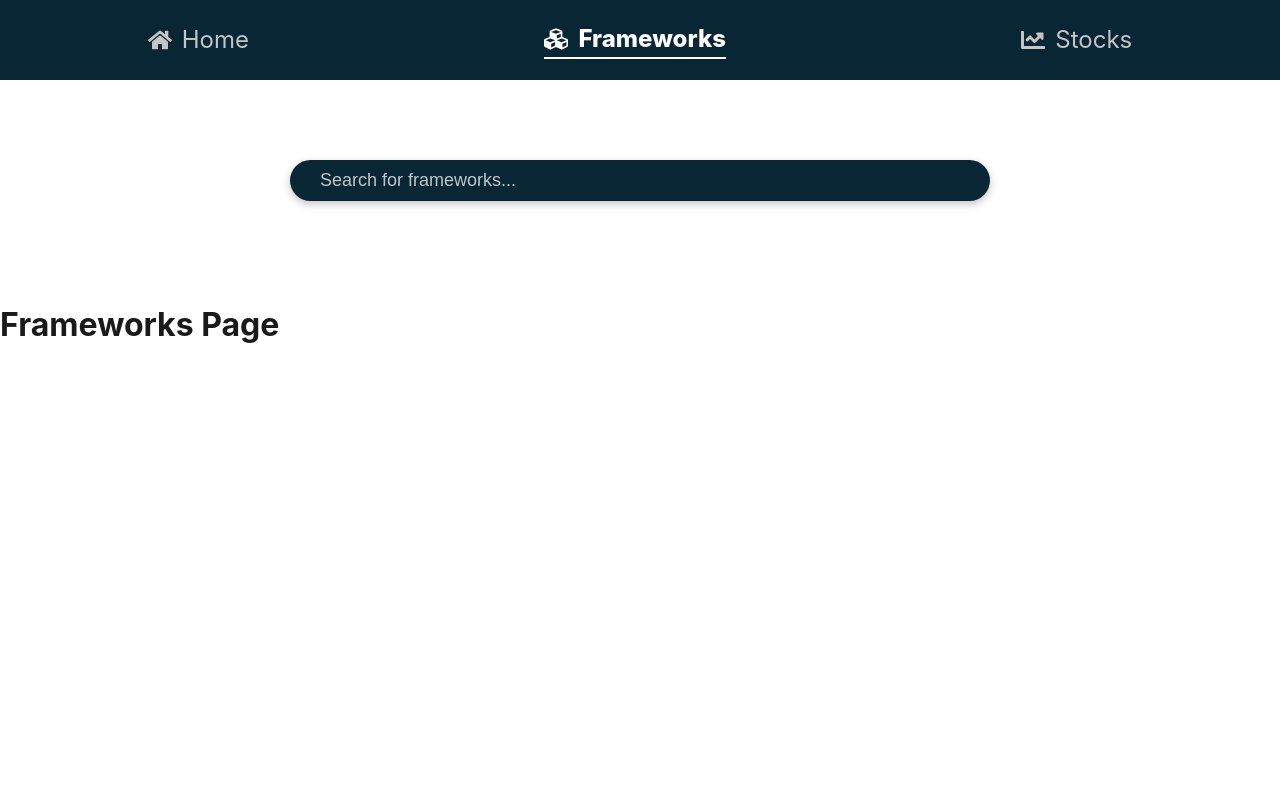
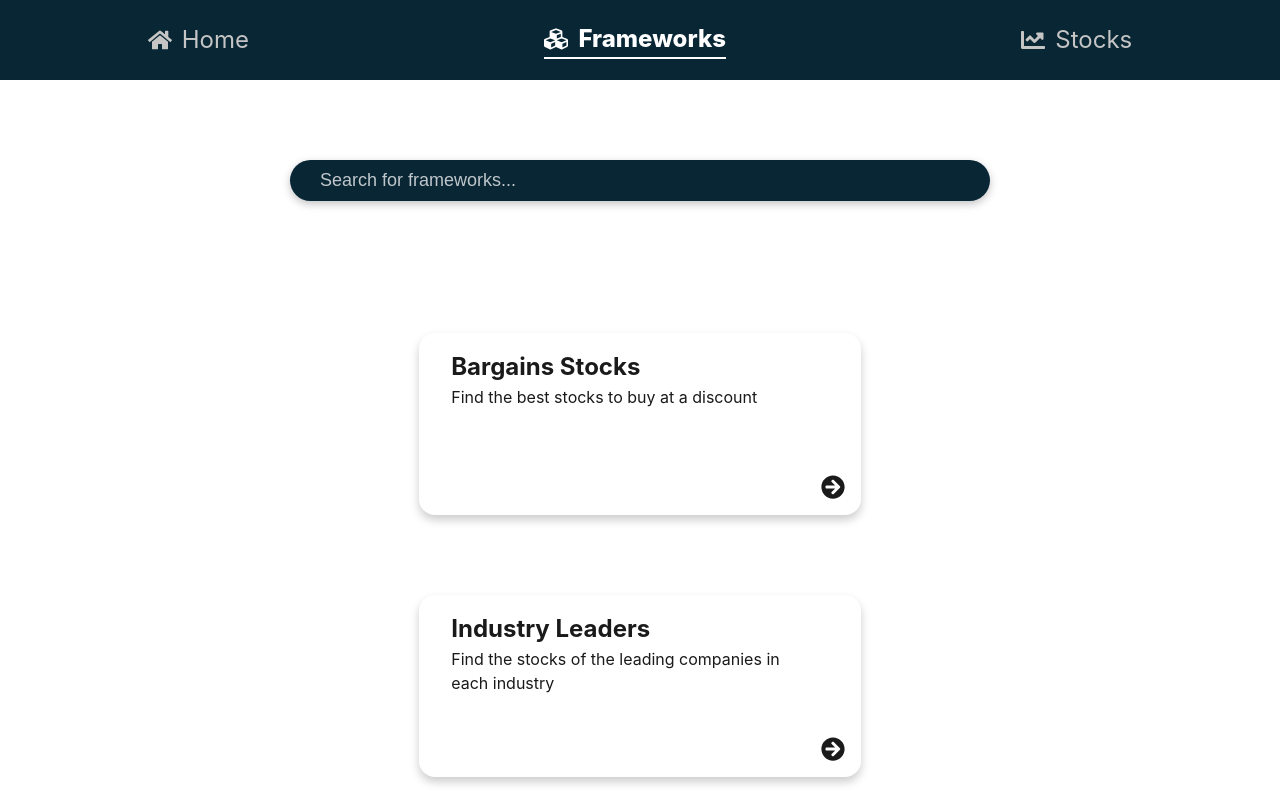
Before and after one commit to kai-com-trying/decado, a React (Vite) app: page /frameworks in a window 1280 px wide. Shown: the top 800 px of the page. Built offline with nearby package versions, Linux system fonts and the light colour scheme; no server answers.

Commit message:
Added structure for frameworks page

```diff
--- a/src/components/layout/Frameworks/FrameworkTile/FrameworkTile.jsx
+++ b/src/components/layout/Frameworks/FrameworkTile/FrameworkTile.jsx
@@ -0,0 +1,19 @@
+import React from 'react'
+import { FaArrowCircleRight } from "react-icons/fa";
+import styles from './FrameworkTile.module.css'
+
+const FrameworkTile = ({ framework }) => {
+  return (
+    <div className={styles.frameworkTile}>
+        <div className={styles.titleDescription}>
+            <h2>{framework.name}</h2>
+            <p>{framework.description}</p>
+        </div>
+        <div className={styles.arrow}>
+            <FaArrowCircleRight />
+        </div>
+    </div>
+  )
+}
+
+export default FrameworkTile
--- a/src/components/layout/Frameworks/FrameworkTile/FrameworkTile.module.css
+++ b/src/components/layout/Frameworks/FrameworkTile/FrameworkTile.module.css
@@ -0,0 +1,48 @@
+.frameworkTile{
+    display: flex;
+    justify-content: space-between;
+    align-items: stretch;
+    width: 40%;
+    max-width: 500px;
+    height: 100%;
+    min-height: 150px;
+    padding: 1rem;
+    border-radius: 1rem;
+    background-color: var(--color-primary);
+    color: var(--color-white);
+    transition: all 0.3s;
+    cursor: pointer;
+    box-shadow: 0 5px 10px rgba(0,0,0,0.2);
+    margin: 2rem;
+}
+
+.frameworkTile:hover{
+    transform: translateY(-5px);
+    box-shadow: 0 10px 20px rgba(0,0,0,0.2);
+}
+
+.frameworkTile:active {
+    transform: translateY(2px);
+    box-shadow: 0 3px 6px rgba(0,0,0,0.2);
+}
+
+.titleDescription{
+    display: flex;
+    flex-direction: column;
+    align-items: start;
+    justify-content: start;
+    margin: 0 1rem;
+}
+
+.titleDescription h2, p{
+    margin: 0;
+}
+
+.arrow{
+    margin-left: auto;
+    font-size: 1.5rem;
+    height: 100%;
+    display: flex;
+    align-self: flex-end;
+    align-items: center;
+}
--- a/src/components/layout/Frameworks/FrameworksList/FrameworksList.jsx
+++ b/src/components/layout/Frameworks/FrameworksList/FrameworksList.jsx
@@ -0,0 +1,16 @@
+import React from 'react'
+import { frameworks } from '../../../../api/frameworks'
+import FrameworkTile from '../FrameworkTile/FrameworkTile'
+import styles from './FrameworksList.module.css'
+
+const FrameworksList = () => {
+  return (
+    <div className={styles.frameworksList}>
+        {frameworks.map((framework, index) => (
+            <FrameworkTile key={index} framework={framework} />
+        ))}
+    </div>
+  )
+}
+
+export default FrameworksList
--- a/src/components/layout/Frameworks/FrameworksList/FrameworksList.module.css
+++ b/src/components/layout/Frameworks/FrameworksList/FrameworksList.module.css
@@ -0,0 +1,10 @@
+.frameworksList {
+    display: flex;
+    flex-wrap: wrap;
+    justify-content: center;
+    margin-top: 2rem;
+    gap: 1rem;
+    width: 80vw;
+    max-width: 1200px;
+    margin: 0 auto;
+}
--- a/src/pages/FrameworksPage/FrameworksPage.jsx
+++ b/src/pages/FrameworksPage/FrameworksPage.jsx
@@ -1,6 +1,7 @@
 import React from 'react';
 import SearchFrameworksBar from '../../components/layout/SearchFrameworksBar/SearchFrameworksBar';
 import styles from './FrameworksPage.module.css';
+import FrameworksList from '../../components/layout/Frameworks/FrameworksList/FrameworksList';
 
 const FrameworksPage = () => {
   return (
@@ -8,7 +9,9 @@ const FrameworksPage = () => {
       <div className={styles.searchArea}>
         <SearchFrameworksBar />
       </div>
-      <h1>Frameworks Page</h1>
+      <div className={styles.frameworksList}>
+        <FrameworksList />
+      </div>
     </div>
   );
 };
```
